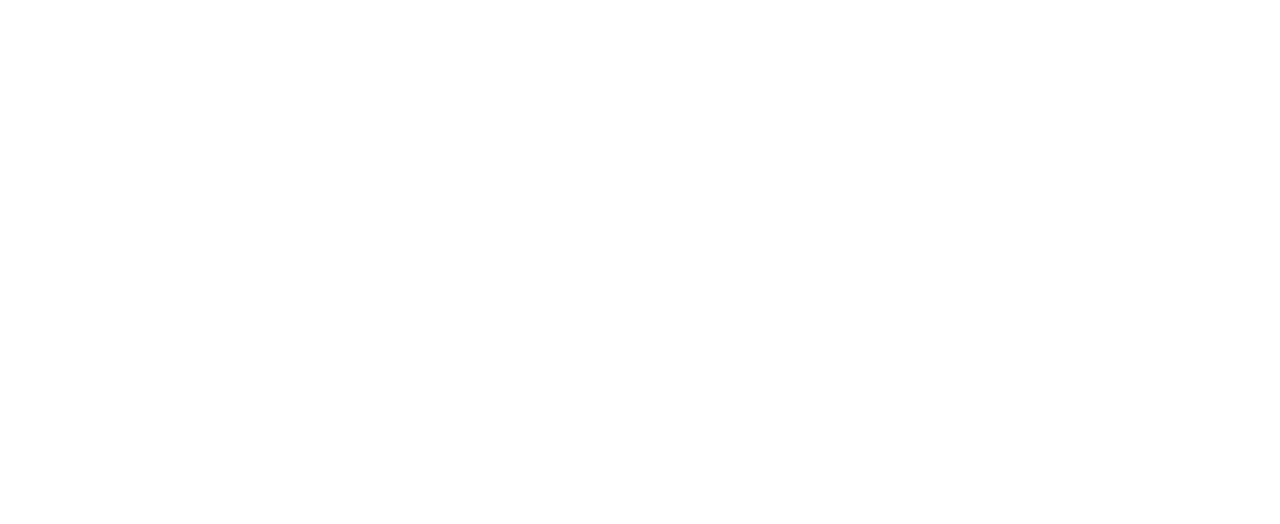
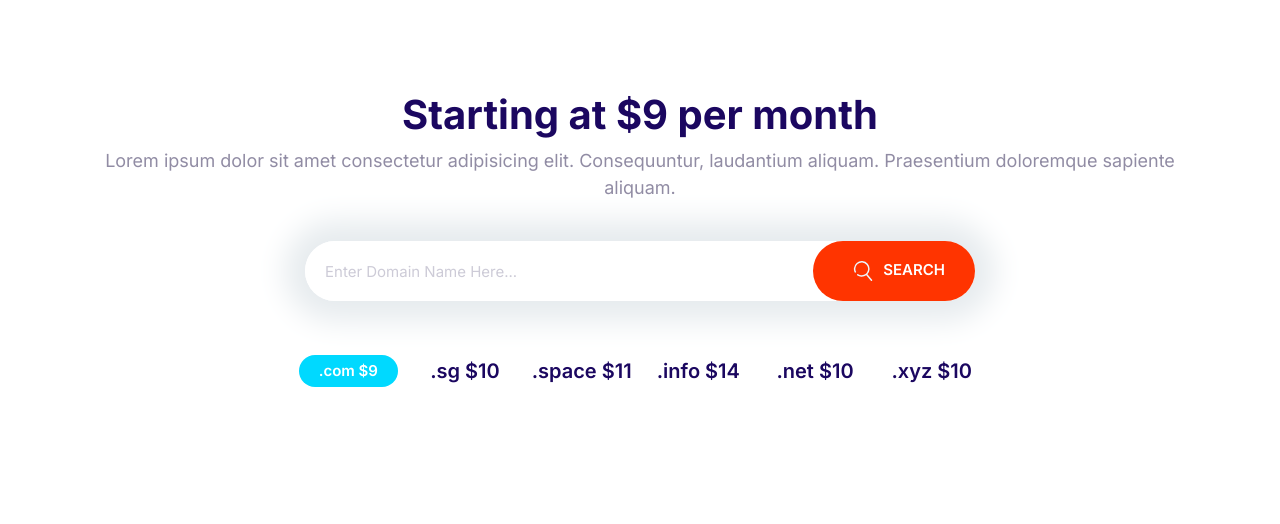
Before and after one commit to aizazjk02/Moshify, a plain HTML site: page html/index.html in a window 1280 px wide. Drawn offline with Linux system fonts and the light colour scheme.

Commit message:
added the domain block component

```diff
--- a/css/styles.css
+++ b/css/styles.css
@@ -220,6 +220,7 @@ a {
   padding: 2rem 3rem;
   text-transform: uppercase;
   border-radius: 40px;
+  outline:none;
   margin: 1rem 0;
   text-align: center;
   border: none;
@@ -274,6 +275,13 @@ a {
   width: 100%;
 }
 
+.btn--icon {
+  width: 2rem;
+  height: 2rem ;
+  margin-right: 1rem;
+  margin-left: 1rem;
+  vertical-align: middle;
+}
 @media screen and (min-width: 1024px) {
   .btn {
     font-size: 1.5rem;
@@ -304,7 +312,7 @@ a {
 .input-group .input {
   border: 0;
   flex-grow: 1;
-  padding: 1rem;
+  padding: 2rem;
 }
 
 .input-group .btn {
@@ -722,3 +730,31 @@ a {
     align-self: center;
   }
 }
+
+
+/* Domain Block */
+
+.block__domain .input-group {
+  box-shadow: 0 0 30px 20px #e6ebee;
+  border: 0;
+  margin: 4rem auto ;
+  max-width: 670px;
+}
+
+.block-domain__prices {
+  display: grid;
+  grid-template-columns: repeat(3,1fr);
+  grid-template-rows: repeat(2,6rem);
+  font-size: 2rem;
+  font-weight: 600;
+  justify-items: center;
+  align-items: center;
+  max-width: 700px;
+  margin: 0 auto;
+}
+
+@media screen and (min-width:768px) {
+  .block-domain__prices {
+    grid-template-columns: repeat(auto-fit,minmax(10rem,1fr));
+  }
+}
--- a/html/index.html
+++ b/html/index.html
@@ -14,7 +14,40 @@
     <link rel="stylesheet" href="../css/styles.css" />
   </head>
   <body>
+    <section class="block container block__domain">
+      <header class="block__header">
+        <h2>Starting at $9 per month</h2>
+        <p>
+          Lorem ipsum dolor sit amet consectetur adipisicing elit. Consequuntur,
+          laudantium aliquam. Praesentium doloremque sapiente aliquam.
+        </p>
+      </header>
+      <div class="input-group">
+        <input
+          type="text"
+          name=""
+          class="input"
+          placeholder="Enter Domain Name Here..."
+        />
 
+        <button class="btn btn--accent">
+          <svg class="icon icon--white btn--icon">
+            <use xlink:href="../images/sprite.svg#search"></use></svg
+          >Search
+        </button>
+      </div>
+
+      <ul class="list block-domain__prices">
+        <span class="badge badge--secondary">
+          <li>.com $9</li>
+        </span>
+        <li>.sg $10</li>
+        <li>.space $11</li>
+        <li>.info $14</li>
+        <li>.net $10</li>
+        <li>.xyz $10</li>
+      </ul>
+    </section>
 
     <script src="../Js/index.js"></script>
   </body>
```
